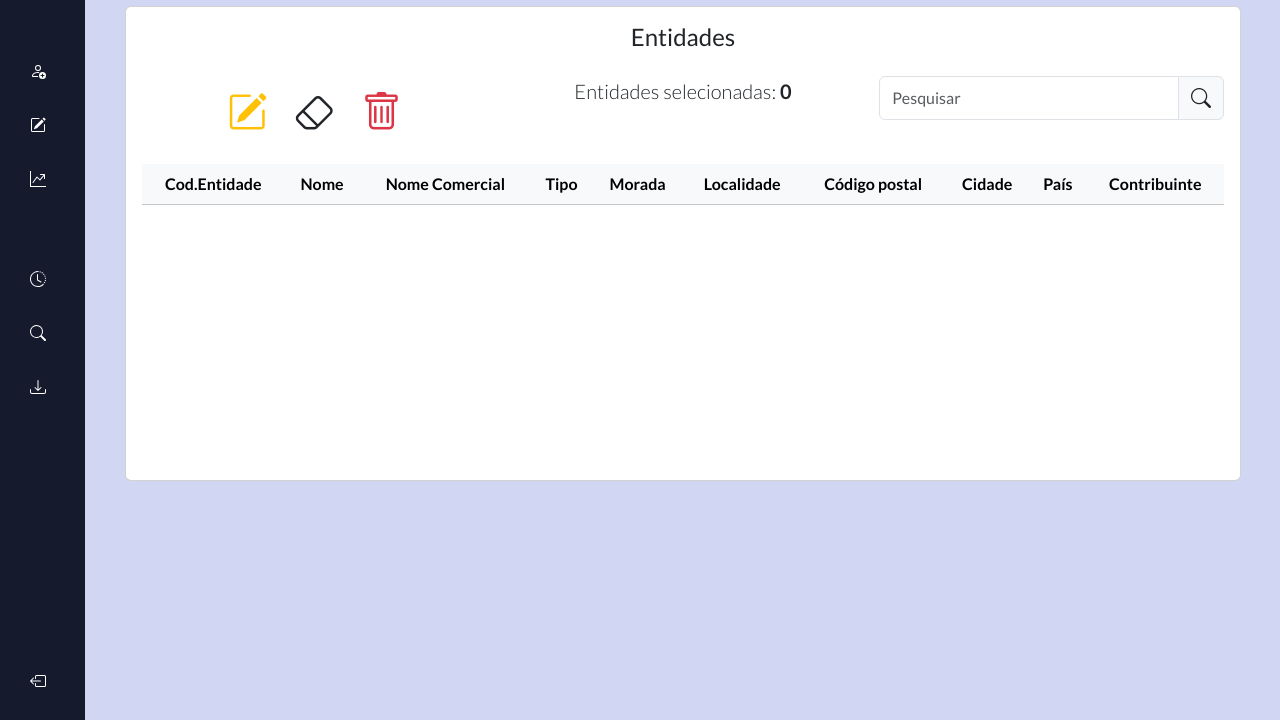
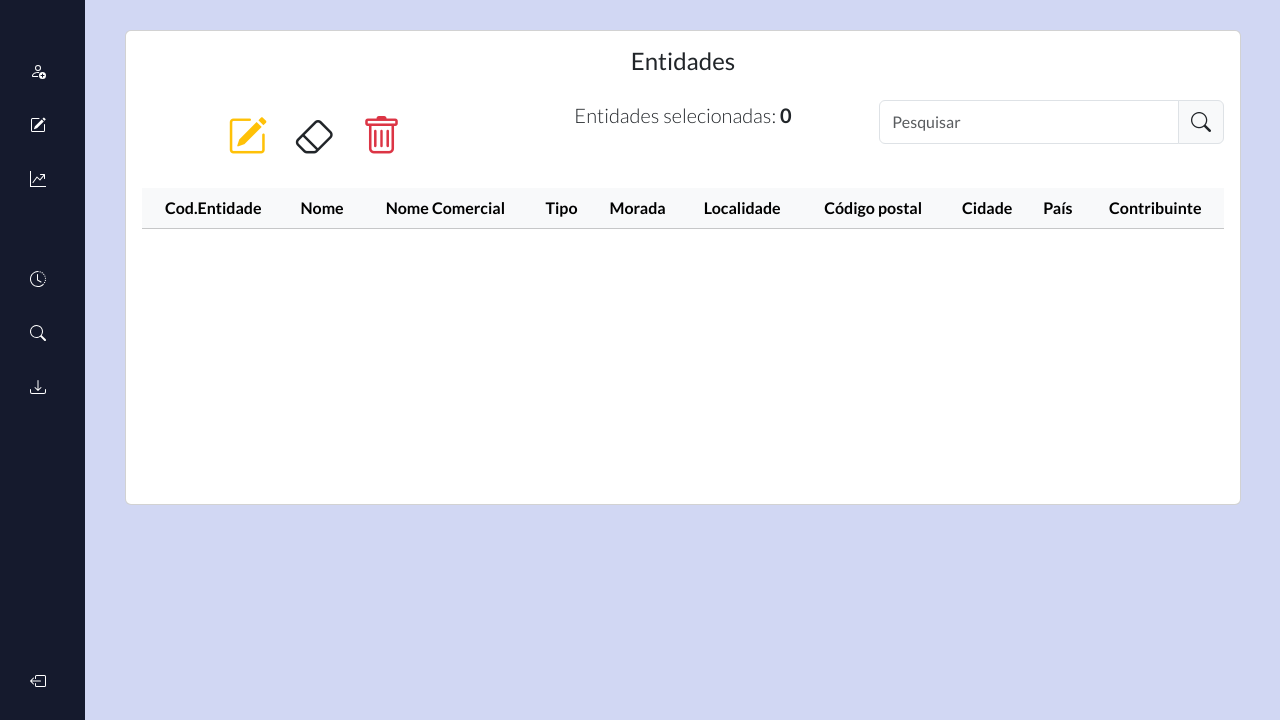
Before and after one commit to josebuenoluis/codigos, a Flask app: page /asistentes/modificar in a window 1280 px wide. Shown: the part 80-800 px from the top of the page. Run offline with Flask 3, Linux system fonts and the light colour scheme; lists and menus that the app fills with data are empty; some libraries are stand-ins or nearby versions.

Commit message:
Actualizando proyecto

```diff
--- a/python/flask/proyecto_final/templates/asistentes-modificar.html
+++ b/python/flask/proyecto_final/templates/asistentes-modificar.html
@@ -6,7 +6,7 @@
 {% block content %}
 <main>
     <div class="container">
-        <div class="row d-flex justify-content-center mb-4">
+        <div class="row d-flex justify-content-center mb-4 my-4">
             <div class="col-12">
                 <div class="card">
                     <div class="card-body">
```
